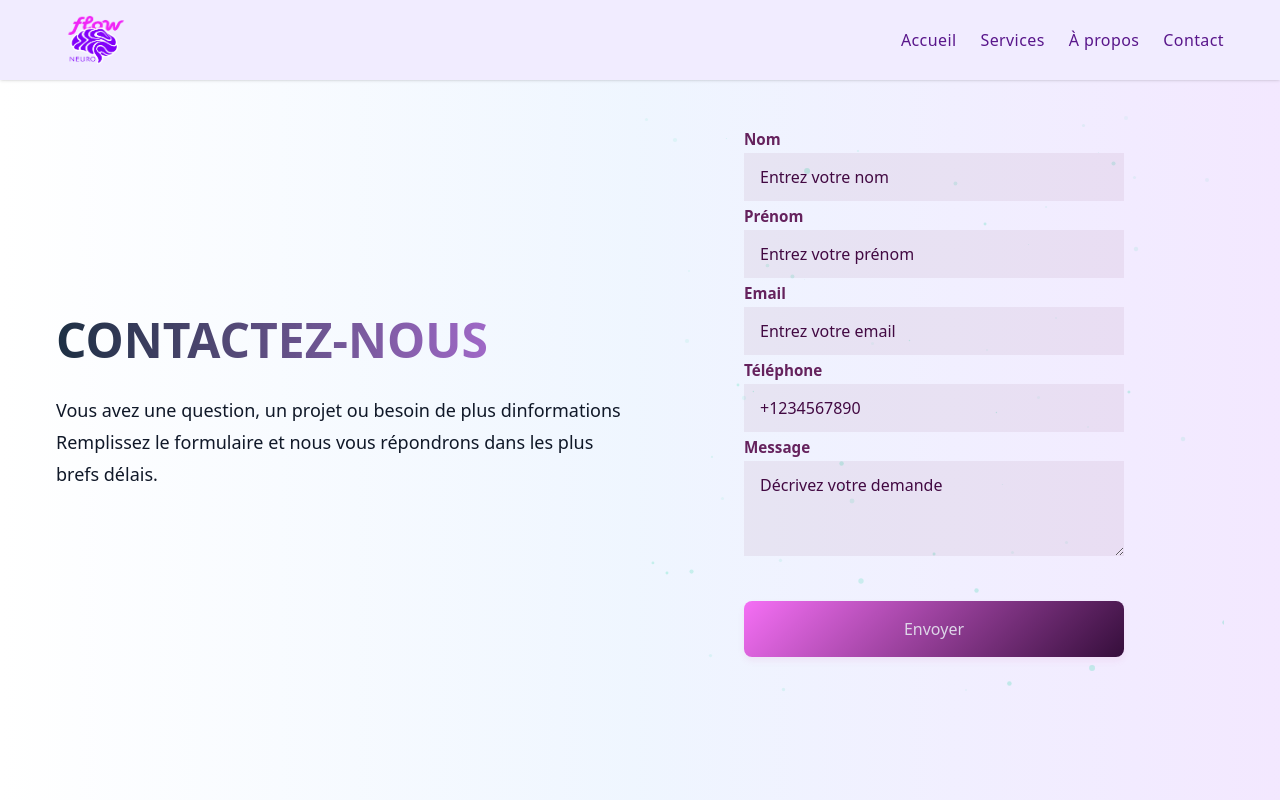
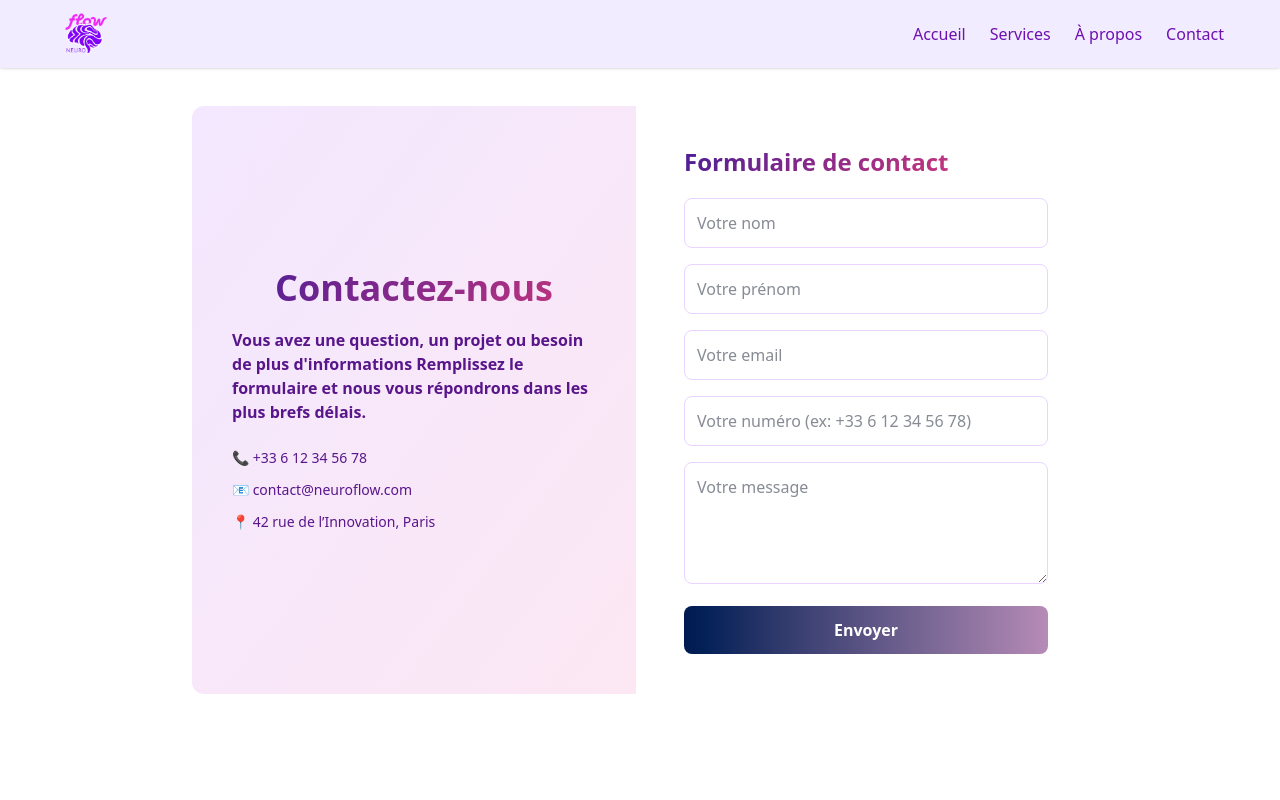
Before and after one commit to blidaoui/frontneuro, a Next.js app: page /pages/Contact in a window 1280 px wide. Built offline with nearby package versions, Linux system fonts and the light colour scheme.

Commit message:
new-change design

```diff
--- a/src/Lib/utils.ts
+++ b/src/Lib/utils.ts
@@ -7,5 +7,5 @@ export function cn(...inputs: ClassValue[]) {
 
 // Utilities additionnelles
 export function formatDate(date: Date) {
-  return new Intl.DateTimeFormat('fr-FR').format(date);
+  return new Intl.DateTimeFormat("fr-FR").format(date);
 }
--- a/src/app/components/Form.tsx
+++ b/src/app/components/Form.tsx
@@ -1,319 +1,163 @@
 "use client";
+
 import React, { useState } from "react";
 import { motion } from "framer-motion";
-import dynamic from "next/dynamic";
-import { toast, ToastContainer } from "react-toastify";
 import "react-toastify/dist/ReactToastify.css";
-import styled from "styled-components";
 
-const ParticleSystem = dynamic(
-  () =>
-    import("@/app/components/ParticleSystem/ParticleSystem").then(
-      (mod) => mod.ParticleSystem
-    ),
-  {
-    ssr: false,
-    loading: () => (
-      <div className="absolute inset-0 bg-gradient-to-br from-purple-900/30 to-cyan-900/20" />
-    ),
-  }
-);
+  const colors = {
+    darkPurple: "#4A1D96",
+    mediumPurple: "#7E3AF2",
+    darkPink: "#C7367D",
+    darkBlue: "#1E40AF",
+    lightBlue: "#3B82F6",
+  };
+
+
+const validatePhone = (number: string) => {
+  const cleaned = number.replace(/\s+/g, "");
+  const france = /^(\+33|0033|0)[1-9]\d{8}$/;
+  const tunisie = /^(\+216|00216)[2-9]\d{7}$/;
+  const europe = /^\+[\d]{10,14}$/;
+  return france.test(cleaned) || tunisie.test(cleaned) || europe.test(cleaned);
+};
 
 const NeuroflowContact = () => {
   const [isSubmitting, setIsSubmitting] = useState(false);
   const [name, setName] = useState("");
-  const [last_name, setLast_name] = useState("");
+  const [lastName, setLastName] = useState("");
   const [email, setEmail] = useState("");
-  const [number_phone, setNumber_phone] = useState("");
+  const [phone, setPhone] = useState("");
   const [message, setMessage] = useState("");
+  const [error, setError] = useState("");
 
   const handleSubmit = async (e: React.FormEvent<HTMLFormElement>) => {
     e.preventDefault();
 
-    const requiredFields = [
-      { value: name, field: "Nom" },
-      { value: last_name, field: "Prénom" },
-      { value: email, field: "Email" },
-      { value: number_phone, field: "Téléphone" },
-      { value: message, field: "Message" },
-    ];
-
-    const missingField = requiredFields.find((f) => !f.value.trim());
-    if (missingField) {
-      return toast.error(`Le champ '${missingField.field}' est requis.`);
+    // Validation
+    if (!name.trim() || !lastName.trim() || !email.trim() || !phone.trim() || !message.trim()) {
+      return;
     }
 
+    if (!validatePhone(phone)) {
+      setError("Numéro invalide. Ex : +33 6 12 34 56 78 ou +216 20 123 456");
+      return;
+    }
+
+    setError("");
     setIsSubmitting(true);
 
     try {
-      const response = await fetch(
-        "http://localhost:8000/neuroBackend/email/send",
-        {
+      const response = await fetch("http://localhost:8000/neuroBackend/email/send", {
         method: "POST",
         headers: { "Content-Type": "application/json" },
         body: JSON.stringify({
           name,
-            last_name,
-            number_phone,
+          last_name: lastName,
+          number_phone: phone,
           email,
           message,
         }),
-        }
-      );
+      });
 
-      if (!response.ok) {
-        throw new Error(`HTTP error! status: ${response.status}`);
-      }
+      if (!response.ok) throw new Error(`Erreur HTTP ${response.status}`);
 
-      const data = await response.json();
-      console.log("Response data:", data);
+      await response.json();
+      setName("");
+      setLastName("");
+      setEmail("");
+      setPhone("");
+      setMessage("");
 
-      setTimeout(() => {
-        setIsSubmitting(false);
-        toast.success("Votre message a été envoyé avec succès!");
-        setName("");
-        setLast_name("");
-        setEmail("");
-        setNumber_phone("");
-        setMessage("");
-      }, 1600);
-    } catch (error) {
-      console.error("Submission error:", error);
-      toast.error(
-        error instanceof Error
-          ? `Échec de l'envoi : ${error.message}`
-          : "Erreur inconnue lors de la soumission"
-      );
+      setTimeout(() => setIsSubmitting(false), 1600);
+    } catch (err) {
+      console.error("Erreur:", err);
       setIsSubmitting(false);
     }
   };
 
   return (
-    <div className="relative from-pink-900 to-blue-900 overflow-hidden">
-      <ParticleSystem />
-      <ToastContainer position="top-center" autoClose={3000} />
+           <div className="p-10">
+              <motion.h4
+                className="text-xl md:text-2xl font-bold text-center text-transparent bg-clip-text inline-block  md:mb-5"
+                initial={{ opacity: 0, y: 30 }}
+                whileInView={{ opacity: 1, y: 0 }}
+                viewport={{ once: true }}
+                style={{
+                  backgroundImage: `linear-gradient(135deg, ${colors.darkPurple}, ${colors.darkPink})`,
+                  WebkitBackgroundClip: "text",
+                }}
+              >
+            { isSubmitting ? "Merci pour votre message !" :"Formulaire de contact"}
+              </motion.h4>
 
-      <motion.div
-        initial={{ opacity: 0, y: 30 }}
-        animate={{ opacity: 1, y: 0 }}
-        transition={{ duration: 0.6, delay: 0.2 }}
-        className="relative flex justify-center"
-      >
-        <StyledFormContainer>
         {!isSubmitting ? (
-            <form className="form " onSubmit={handleSubmit}>
-              <div className="form-group h-8  ">
-                <label htmlFor="name ">Nom</label>
+          <form onSubmit={handleSubmit} className="space-y-4">
+
             <input
               type="text"
-                  id="name"
               name="name"
-                  placeholder="Entrez votre nom"
               value={name}
               onChange={(e) => setName(e.target.value)}
+              placeholder="Votre nom"
               required
+              className="w-full p-3 rounded-lg border border-purple-200 focus:ring-2 focus:ring-purple-400"
             />
-              </div>
-              <div className="form-group h-8 ">
-                <label htmlFor="last_name">Prénom</label>
+
             <input
               type="text"
-                  id="last_name"
               name="last_name"
-                  placeholder="Entrez votre prénom"
-                  value={last_name}
-                  onChange={(e) => setLast_name(e.target.value)}
+              value={lastName}
+              onChange={(e) => setLastName(e.target.value)}
+              placeholder="Votre prénom"
               required
+              className="w-full p-3 rounded-lg border border-purple-200 focus:ring-2 focus:ring-purple-400"
             />
-              </div>
-              <div className="form-group h-8">
-                <label htmlFor="email">Email</label>
+
             <input
               type="email"
-                  id="email"
               name="email"
-                  placeholder="Entrez votre email"
               value={email}
               onChange={(e) => setEmail(e.target.value)}
+              placeholder="Votre email"
               required
+              className="w-full p-3 rounded-lg border border-purple-200 focus:ring-2 focus:ring-purple-400"
             />
-              </div>
-              <div className="form-group h-8 ">
-                <label htmlFor="number_phone">Téléphone</label>
+
             <input
               type="tel"
-                  id="number_phone"
-                  name="number_phone"
-                  placeholder="+1234567890"
-                  pattern="^\+?[0-9]{7,15}$"
-                  value={number_phone}
-                  onChange={(e) => setNumber_phone(e.target.value)}
+              name="phone"
+              value={phone}
+              onChange={(e) => setPhone(e.target.value)}
+              placeholder="Votre numéro (ex: +33 6 12 34 56 78)"
               required
+              className="w-full p-3 rounded-lg border border-purple-200 focus:ring-2 focus:ring-purple-400"
             />
-              </div>
-              <div className="form-group h-30">
-                <label htmlFor="message">Message</label>
+            {error && <p className="text-red-500 text-sm">{error}</p>}
+
             <textarea
-                  id="message"
               name="message"
-                  rows={5}
-                  placeholder="Décrivez votre demande"
               value={message}
               onChange={(e) => setMessage(e.target.value)}
+              rows={4}
+              placeholder="Votre message"
               required
-                />
-              </div>
-              <button
-                className="form-submit-btn"
+              className="w-full p-3 rounded-lg border border-purple-200 focus:ring-2 focus:ring-purple-400"
+            ></textarea>
+
+            <motion.button
               type="submit"
-                disabled={isSubmitting}
+              whileHover={{ scale: 1.05 }}
+              className="w-full py-3 rounded-lg bg-gradient-to-r from-pink-500 to-purple-600 text-white font-semibold transition-transform"
             >
-                {isSubmitting ? (
-                  <span className="flex items-center justify-center gap-2">
-                    <svg
-                      className="animate-spin h-5 w-5 text-white"
-                      xmlns="http://www.w3.org/2000/svg"
-                      fill="none"
-                      viewBox="0 0 24 24"
-                    >
-                      <circle
-                        className="opacity-25"
-                        cx="12"
-                        cy="12"
-                        r="10"
-                        stroke="currentColor"
-                        strokeWidth="4"
-                      ></circle>
-                      <path
-                        className="opacity-75"
-                        fill="currentColor"
-                        d="M4 12a8 8 0 018-8V0C5.373 0 0 5.373 0 12h4zm2 5.291A7.962 7.962 0 014 12H0c0 3.042 1.135 5.824 3 7.938l3-2.647z"
-                      ></path>
-                    </svg>
-                    Envoi en cours...
-                  </span>
-                ) : (
-                  "Envoyer"
-                )}
-              </button>
+              Envoyer
+            </motion.button>
           </form>
         ) : (
-            <div className="form-success-message">
-              <svg
-                className="w-16 h-16 text-green-400 mx-auto mb-4"
-                fill="none"
-                stroke="currentColor"
-                viewBox="0 0 24 24"
-                xmlns="http://www.w3.org/2000/svg"
-              >
-                <path
-                  strokeLinecap="round"
-                  strokeLinejoin="round"
-                  strokeWidth="2"
-                  d="M5 13l4 4L19 7"
-                ></path>
-              </svg>
-              <h3 className="text-2xl font-bold text-center text-purple-900 mb-2">
-                Message envoyé!
-              </h3>
-              <p className="text-center text-purple/80">
-                Nous vous contacterons bientôt.
-              </p>
-            </div>
+
+            <p className="text-purple-700">Nous vous contacterons bientôt.</p>
         )}
-        </StyledFormContainer>
-      </motion.div>
     </div>
   );
 };
 
-const StyledFormContainer = styled.div`
-  position: relative;
-  width: 100%;
-  max-width: 420px;
-  padding: 20px;
-
-  .form-group {
-
-    margin-bottom: 45px;
-    display: flex;
-    flex-direction: column;
-  }
-
-  label {
-    margin-bottom: 0.2rem;
-    font-weight: 600;
-    color: #65225d;
-    font-size: 0.95rem;
-  }
-
-  input,
-  textarea {
-    padding: 0.75rem 1rem;
-    background: rgb(148 84 124 / 9%);
-    color:rgb(64, 14, 64);
-    font-size: 1rem;
-    transition: all 0.3s ease;
-
-    &:focus {
-      outline: none;
-      border-color: rgba(57, 19, 55, 0.5);
-      box-shadow: 0 0 0 3px rgba(167, 139, 250, 0.1);
-    }
-
-    &::placeholder {
-      color:rgb(66, 9, 66);
-    }
-  }
-
-  .form-submit-btn {
-   margin-bottom:1rem;
-
-    padding: 1rem;
-    width: 100%;
-    border: none;
-    border-radius: 0.5rem;
-    background: linear-gradient(
-      135deg,
-      rgb(245 111 245) 0%,
-      rgb(53, 14, 59) 100%
-    );
-    color: #ddd6e8;
-    font-size: 1rem;
-    font-weight: 500;
-    cursor: pointer;
-    transition: all 0.3s ease;
-    box-shadow: 0 4px 6px rgba(222, 104, 177, 0.1);
-
-    &:hover {
-      background: linear-gradient(
-        135deg,
-        rgb(182, 98, 181) 0%,
-        rgb(182, 75, 182) 100%
-      );
-      transform: translateY(-2px);
-      box-shadow: 0 6px 12px rgba(0, 0, 0, 0.15);
-    }
-
-    &:disabled {
-      background: linear-gradient(
-        135deg,
-        rgb(190, 181, 204) 0%,
-        rgb(187, 74, 174) 100%
-      );
-      opacity: 0.7;
-      cursor: not-allowed;
-    }
-  }
-
-  .form-success-message {
-    display: flex;
-    flex-direction: column;
-    align-items: center;
-    justify-content: center;
-    padding: 2rem;
-    text-align: center;
-  }
-`;
-
 export default NeuroflowContact;
--- a/src/app/components/NavBar/index.tsx
+++ b/src/app/components/NavBar/index.tsx
@@ -13,8 +13,9 @@ import "./style.css";
 
 export default function Navbar() {
   const [isOpen, setIsOpen] = useState(false);
-  const [hidden,setHidden] = useState(false);
+  const [hidden, setHidden] = useState(false);
   const { scrollY } = useScroll();
+
   useMotionValueEvent(scrollY, "change", (latest) => {
     const previous = scrollY.getPrevious();
     if (typeof previous === "number" && latest > previous && latest > 150) {
@@ -30,110 +31,85 @@ export default function Navbar() {
     { name: "À propos", href: "#about" },
     { name: "Contact", href: "#contact" },
   ];
+
   const handleSmoothScroll = (e: React.MouseEvent, id: string) => {
     e.preventDefault();
+    setIsOpen(false);
     const element = document.getElementById(id);
-
-    setIsOpen(false); // Fermeture immédiate
-
-    if(element) {
-      element.scrollIntoView({ behavior: 'smooth' });
+    if (element) {
+      element.scrollIntoView({ behavior: "smooth" });
     } else {
-      window.location.hash = id; // Gestion de secours
+      window.location.hash = id;
     }
   };
+
   useEffect(() => {
-    if(!isOpen) return;
-
+    if (!isOpen) return;
     const closeOnOutsideClick = (e: MouseEvent) => {
-      if(!(e.target as Element).closest('.mobile-menu')) {
+      if (!(e.target as Element).closest(".mobile-menu")) {
         setIsOpen(false);
       }
     };
+    document.addEventListener("click", closeOnOutsideClick);
+    return () => document.removeEventListener("click", closeOnOutsideClick);
+  }, [isOpen]);
 
-    document.addEventListener('click', closeOnOutsideClick);
-    return () => document.removeEventListener('click', closeOnOutsideClick);
-  }, [isOpen]);
   return (
     <motion.nav
       initial={{ y: 0 }}
       animate={hidden ? { y: "-100%" } : { y: 0 }}
-      transition={{ duration: 0.3, ease: "easeInOut" }}
-      className="fixed "
+      transition={{ duration: 0.3 }}
+      className="fixed z-50 w-full backdrop-blur-md bg-[#f1ecff] shadow-md dark:bg-gray-900"
     >
-      <div className="container ">
-        <div className="flex items-center justify-between  h-20">
-          <a
-            href="#home"
-            onClick={(e) => handleSmoothScroll(e, "home")}
+      <div className="container mx-auto px-6 py-3 flex justify-between items-center">
+        <a href="#home" onClick={(e) => handleSmoothScroll(e, "home")}>
+          <Image src="/images/logoabout.png" alt="Logo" width={60} height={60} priority />
+        </a>
 
-          >
-            <div className="mr-5">
-              {" "}
-              <Image
-                src="/images/logoabout.png"
-                alt="Logo"
-                width={100}
-                height={100}
-
-                className="h-20 w-20"
-                priority={true}
-              />
-            </div>
-          </a>
-          {/* Desktop Navigation */}
-          <div className="hidden md:flex space-x-6">
+        <div className="hidden md:flex gap-6">
           {links.map((link) => (
             <a
               key={link.name}
               href={link.href}
               onClick={(e) => handleSmoothScroll(e, link.href.slice(1))}
-                className="text-purple-900  font-sans font-medium tracking-wide  dark:text-purple-600 hover:text-pink-300  hover:underline  transition-colors"
+              className="text-purple-800 hover:text-pink-400 font-medium transition-colors"
             >
               {link.name}
             </a>
           ))}
         </div>
 
-          {/* Mobile Button */}
         <button
-            className="md:hidden p-2 items-center justify-center text-purple-900 dark:text-dark-purple"
+          className="md:hidden text-purple-800"
           onClick={() => setIsOpen(!isOpen)}
-            aria-label="Menu"
+          aria-label="Toggle menu"
         >
-            {isOpen ? <X size={24} /> : <Menu size={24} />}
+          {isOpen ? <X size={28} /> : <Menu size={28} />}
         </button>
       </div>
 
-
-      {/* Mobile Menu */}
       <AnimatePresence>
         {isOpen && (
           <motion.div
             key="mobile-menu"
-       initial={{ opacity: 0, y: -20 }}
+            initial={{ opacity: 0, y: -10 }}
             animate={{ opacity: 1, y: 0 }}
-       exit={{ opacity: 0, y: -20, transition: { duration: 0.1 } }} // Animation accélérée
-       transition={{ type: "tween", duration: 0 }} // Remplacement du spring
-       className="mobile-menu md:hidden dark:bg-custom-color"
+            exit={{ opacity: 0, y: -10 }}
+            className="mobile-menu md:hidden px-6 pb-4 bg-[#f1ecff] dark:bg-gray-900"
           >
-            <div className=" pb-4 space-y-3">
             {links.map((link) => (
               <a
                 key={link.name}
                 href={link.href}
                 onClick={(e) => handleSmoothScroll(e, link.href.slice(1))}
-                  className="block text-purple-900 dark:text-dark-purple hover:bg-custom-color dark:hover:text-light-pink px-3 py-2 rounded-md transition-colors"
+                className="block py-2 text-purple-800 hover:text-pink-500 font-medium"
               >
                 {link.name}
               </a>
             ))}
-            </div>
           </motion.div>
         )}
       </AnimatePresence>
-      </div>
     </motion.nav>
-
   );
 }
--- a/src/app/components/NavBar/style.css
+++ b/src/app/components/NavBar/style.css
@@ -51,3 +51,7 @@ a:hover {
 .mobile-menu a {
   pointer-events: auto !important;
 }
+
+.text-light-pink {
+  color: #d8c2d2;
+}
--- a/src/app/globals.css
+++ b/src/app/globals.css
@@ -159,6 +159,7 @@ body {
   margin: 0 auto;
   padding: 0 1rem;
 }
+
 
 
 
--- a/src/app/pages/Contact/page.tsx
+++ b/src/app/pages/Contact/page.tsx
@@ -3,41 +3,55 @@
 import Form from "@/app/components/Form";
 import { motion } from "framer-motion";
 
-const NeuroflowContact = () => {
+const Contact = () => {
+  const colors = {
+    darkPurple: "#4A1D96",
+    mediumPurple: "#7E3AF2",
+    darkPink: "#C7367D",
+    darkBlue: "#1E40AF",
+    lightBlue: "#3B82F6",
+  };
+
   return (
-    <div className="bg-gradient-to-r from-white via-blue-50 to-purple-100 min-h-screen flex items-center justify-center ">
-      <div className="container mx-auto max-w-7xl grid grid-cols-1 md:grid-cols-2 gap-12 items-center">
-        {/* Left content */}
-        <motion.div
-          initial={{ opacity: 0, x: -40 }}
-          animate={{ opacity: 1, x: 0 }}
-          transition={{ duration: 0.6, delay: 0.2 }}
-        >
-          <div className=" text-3xl md:text-5xl font-bold leading-tight mb-6 space-y-6">
-            <h2 className="bg-gradient-to-r from-purple-400 to-cyan-400 bg-clip-text text-transparent uppercase">
-              Contactez-nous
-            </h2>
-          </div>
-
-          <p className="text-lg text-gray-900 leading-8 max-w-2xl">
-            Vous avez une question, un projet ou besoin de plus dinformations
+    <motion.section
+      id="contact"
+      className="min-h-screen bg-gradient-to-tr from-white  py-10 px-6 flex items-center justify-center"
+      initial={{ opacity: 0 }}
+      animate={{ opacity: 1 }}
+      transition={{ duration: 0.6 }}
+    >
+      <div className="w-full max-w-4xl bg-white shadow-2xl rounded-xl overflow-hidden grid md:grid-cols-2">
+        {/* Left Contact Info */}
+        <div className="bg-gradient-to-br from-purple-100 to-pink-100 text-white p-10 flex flex-col justify-center">
+          <motion.h2
+            className="text-3xl md:text-4xl font-bold text-center text-transparent bg-clip-text inline-block  md:mb-5"
+            initial={{ opacity: 0, y: 30 }}
+            whileInView={{ opacity: 1, y: 0 }}
+            viewport={{ once: true }}
+            style={{
+              backgroundImage: `linear-gradient(135deg, ${colors.darkPurple}, ${colors.darkPink})`,
+              WebkitBackgroundClip: "text",
+            }}
+          >
+            Contactez-nous
+          </motion.h2>
+          <h3 className="mb-6 text-l font-bold  text-purple-900">
+            Vous avez une question, un projet ou besoin de plus d'informations
             Remplissez le formulaire et nous vous répondrons dans les plus brefs
-            délais.
-          </p>
-        </motion.div>
-
-        {/* Right content - Form */}
-        <motion.div
-          initial={{ opacity: 0, x: 40 }}
-          animate={{ opacity: 1, x: 0 }}
-          transition={{ duration: 0.6, delay: 0.3 }}
-          className="w-full mb-2 mt-2"
-        >
+            délais.{" "}
+          </h3>
+          <ul className="space-y-3 text-purple-900 text-sm">
+            <li>📞 +33 6 12 34 56 78</li>
+            <li>📧 contact@neuroflow.com</li>
+            <li>📍 42 rue de l’Innovation, Paris</li>
+          </ul>
+        </div>
+        <div className="">
           <Form />
-        </motion.div>
+        </div>
       </div>
-    </div>
+    </motion.section>
   );
 };
 
-export default NeuroflowContact;
+export default Contact;
--- a/src/app/pages/Footer/page.tsx
+++ b/src/app/pages/Footer/page.tsx
@@ -51,7 +51,7 @@ export default function page() {
     },
   ];
   return (
-    <section className="bg-gradient-to-r from-white via-blue-50 to-purple-100  ">
+    <section className="bg-gradient-to-r ">
       <ParticleSystem />
 
       <div className="max-w-screen-xl px-4  mx-auto overflow-hidden sm:px-6 lg:px-8">
```
Also changed, not shown: package.json (+4 -3 lines), src/app/components/Services.tsx (+37 -42 lines), src/app/pages/About/about.tsx (+2 -6 lines), 1 other file (tests, documents, lock files or other folders). Lines whose indentation alone changed are shown as unchanged.
